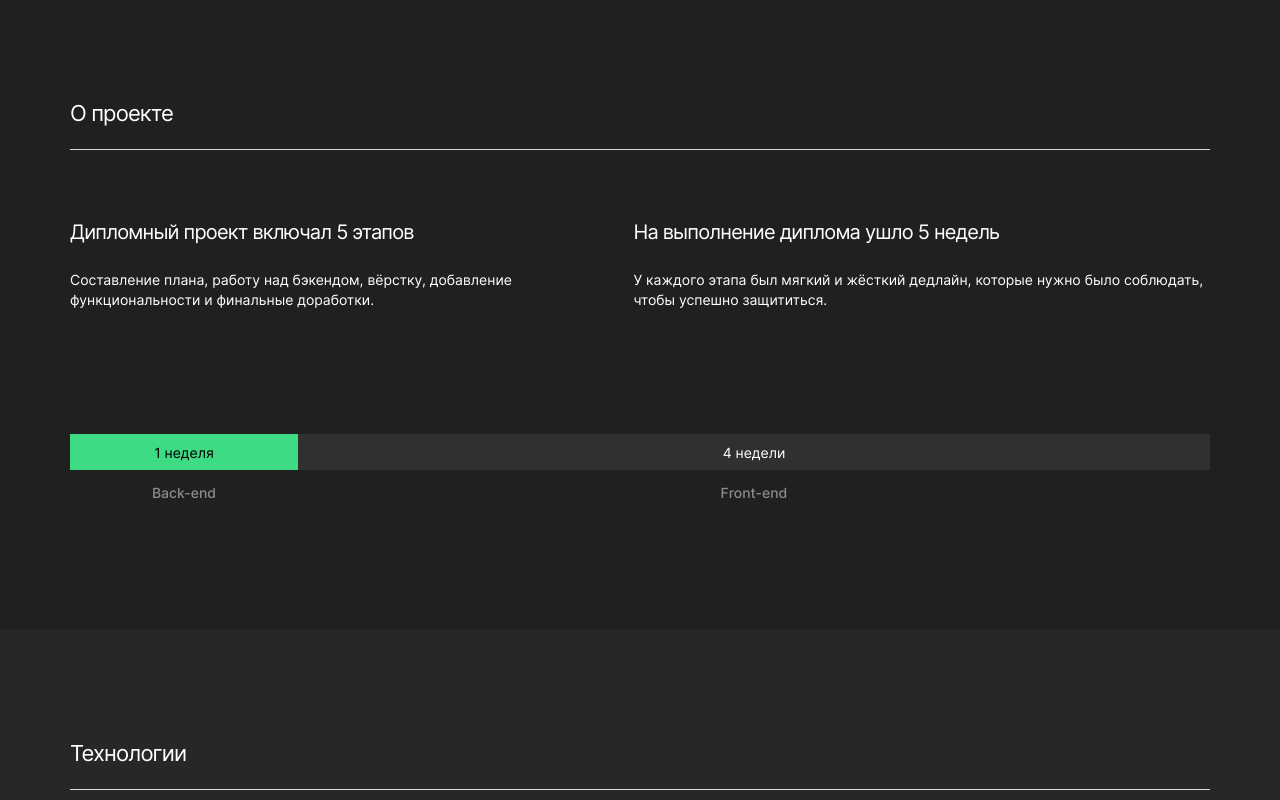
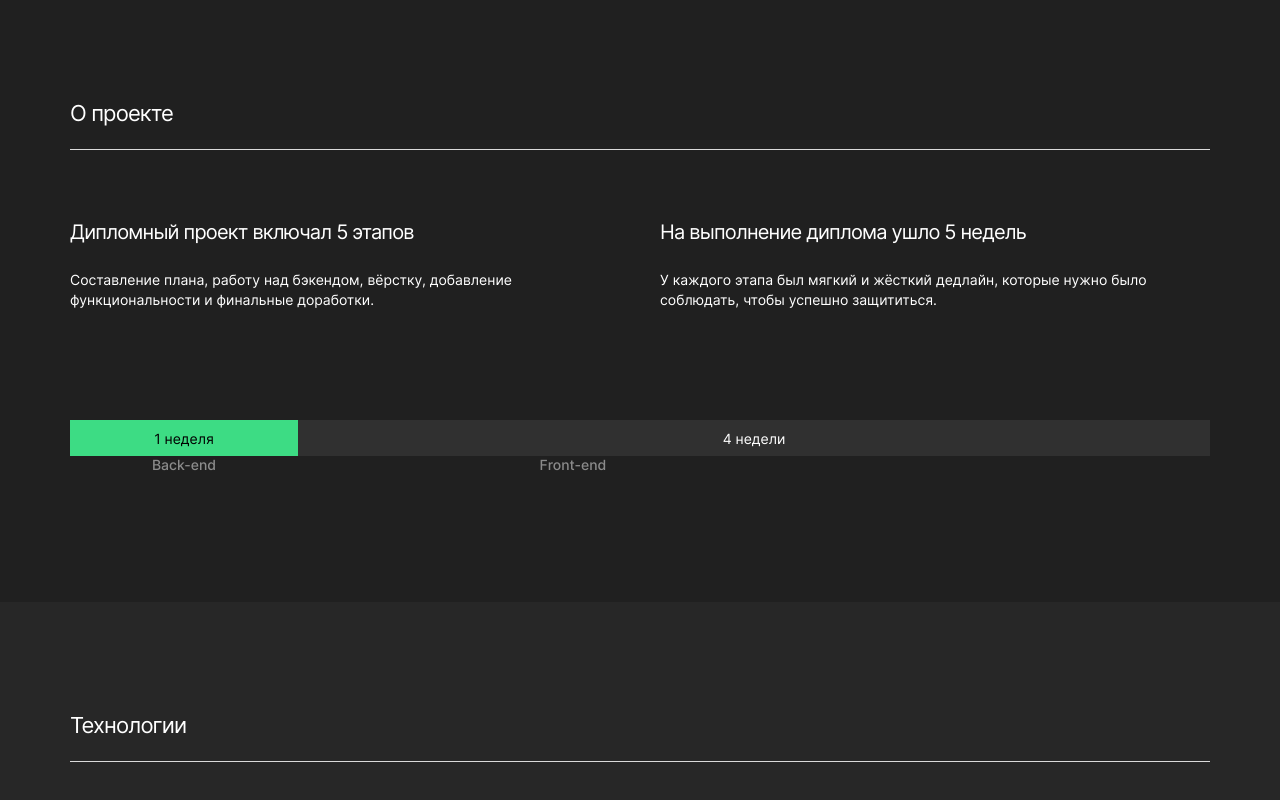
Before and after one commit to Max-Teplyakov/movies-explorer-frontend, a React (Create React App) app: page / in a window 1280 px wide. Shown: the part 660-1460 px from the top of the page. Built offline with nearby package versions, Linux system fonts and the light colour scheme.

Commit message:
исправил ошибку exports

```diff
--- a/src/components/AboutProject/AboutProject.css
+++ b/src/components/AboutProject/AboutProject.css
@@ -4,6 +4,7 @@
 
 .about-project__container {
   display: flex;
+  gap: 40px;
 }
 
 .about-project__title {
@@ -17,6 +18,14 @@
   line-height: normal;
   letter-spacing: -0.88px;
   border-bottom: 1px solid #dadada;
+}
+
+.about-project__block {
+  max-width: 550px;
+}
+
+.about-project__container-skill {
+  display: flex;
 }
 
 .about-project__description {
@@ -37,7 +46,7 @@
 }
 
 .about-project__date {
-  margin-bottom: 14px;
+  margin: 0;
   justify-content: center;
   text-align: center;
   align-items: center;
--- a/src/components/AboutProject/AboutProject.jsx
+++ b/src/components/AboutProject/AboutProject.jsx
@@ -23,7 +23,7 @@ function aboutProject() {
         </div>
       </div>
 
-      <div className="about-project__container">
+      <div className="about-project__container-skill">
         <div className="about-project__block">
           <p className="about-project__date about-project__date_green">
             1 неделя
```
